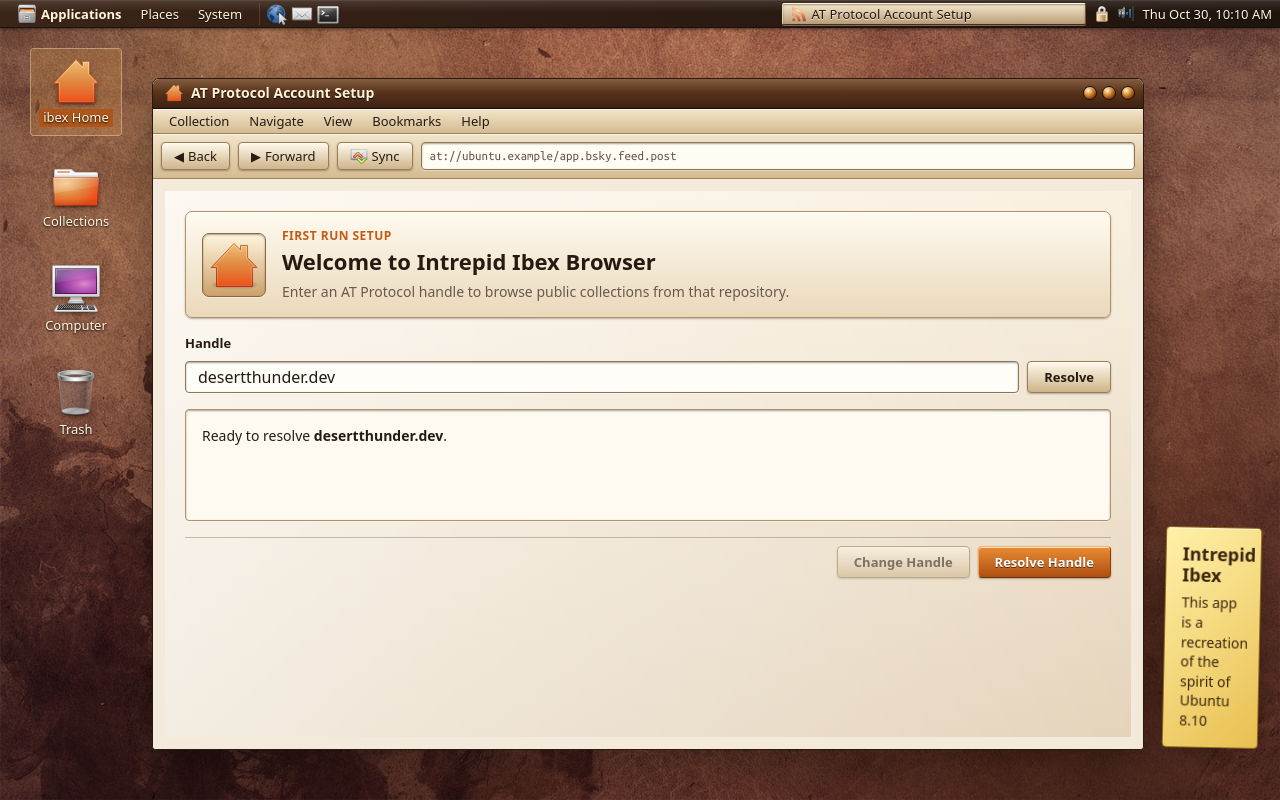
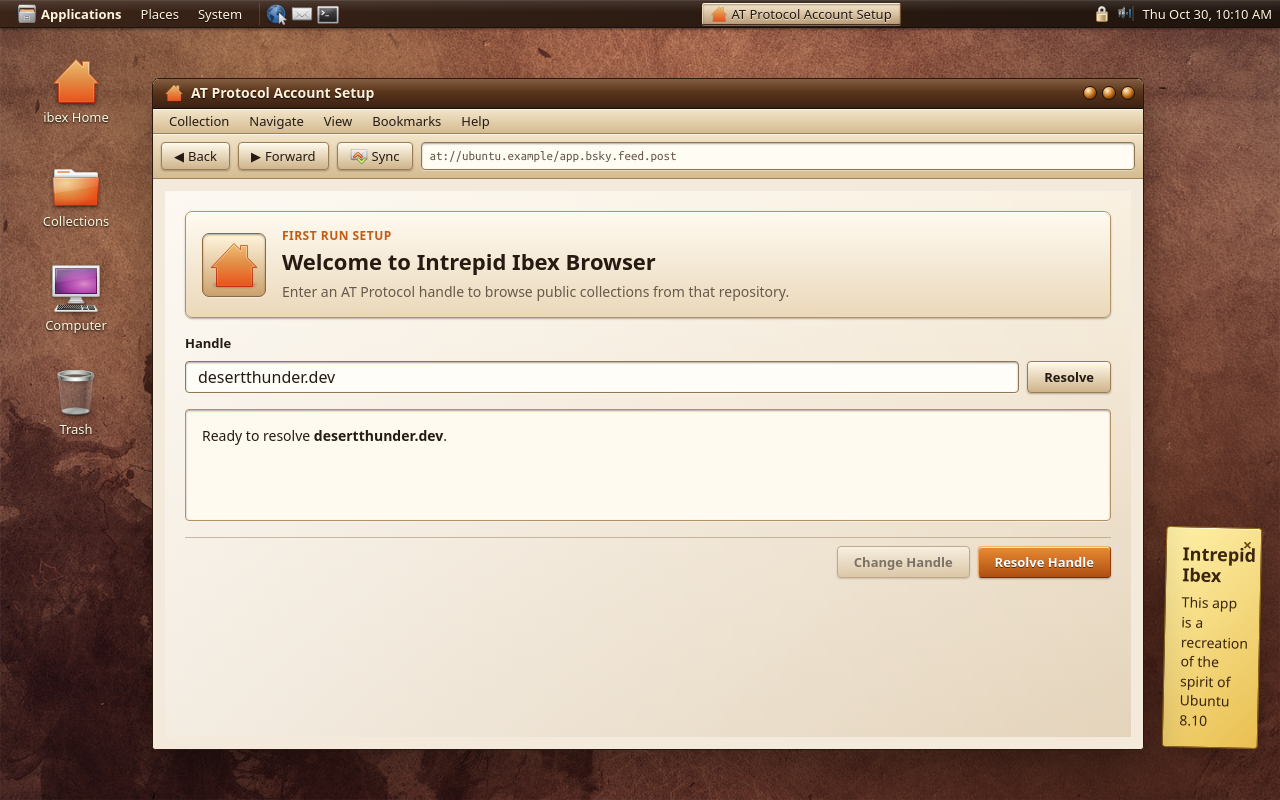
Before and after one commit to desertthunder/ibex, a SvelteKit app: page / in a window 1280 px wide. Built offline with nearby package versions, Linux system fonts and the light colour scheme; what @atcute/client would draw is missing.

Commit message:
feat: maximize windows
* repo link

```diff
--- a/src/lib/components/AboutComputer.svelte
+++ b/src/lib/components/AboutComputer.svelte
@@ -41,7 +41,10 @@
 		</dl>
 	</div>
 
-	<p class="note">Humanity icons, Ubuntu fonts, tan window chrome, and public ATProto repo browsing.</p>
+	<p class="note">
+		View the project on
+		<a href="https://tangled.org/desertthunder.dev/ibex" target="_blank" rel="noreferrer">Tangled</a>.
+	</p>
 </section>
 
 <style>
@@ -129,6 +132,12 @@
 		align-self: end;
 	}
 
+	.note a {
+		color: var(--blue-700);
+		font-weight: 700;
+		text-decoration: underline;
+	}
+
 	@media (max-width: 640px) {
 		.about-computer {
 			padding: var(--space-3);
--- a/src/lib/components/AppWindow.svelte
+++ b/src/lib/components/AppWindow.svelte
@@ -1,4 +1,6 @@
 <script lang="ts">
+	import { browser } from '$app/environment';
+	import { onMount } from 'svelte';
 	import type { Snippet } from 'svelte';
 
 	type Props = {
@@ -8,6 +10,11 @@
 		movable?: boolean;
 		showMenubar?: boolean;
 		showToolbar?: boolean;
+		windowId?: string;
+		maximized?: boolean;
+		onfocus?: () => void;
+		onminimize?: () => void;
+		onmaximize?: () => void;
 		onclose?: () => void;
 	};
 
@@ -18,6 +25,11 @@
 		movable = true,
 		showMenubar = true,
 		showToolbar = true,
+		windowId,
+		maximized = false,
+		onfocus,
+		onminimize,
+		onmaximize,
 		onclose,
 		children
 	}: Props & { children: Snippet } = $props();
@@ -28,8 +40,27 @@
 		null
 	);
 
+	const storageKey = $derived(windowId ? `intrepid-ibex:window-position:${windowId}` : null);
+
+	onMount(() => {
+		if (!browser || !storageKey) return;
+
+		const storedPosition = localStorage.getItem(storageKey);
+		if (!storedPosition) return;
+
+		try {
+			const position = JSON.parse(storedPosition) as { x?: number; y?: number };
+			x = typeof position.x === 'number' ? position.x : 0;
+			y = typeof position.y === 'number' ? position.y : 0;
+		} catch {
+			localStorage.removeItem(storageKey);
+		}
+	});
+
 	function startDrag(event: PointerEvent) {
-		if (!movable || event.button !== 0 || event.target instanceof HTMLButtonElement) {
+		onfocus?.();
+
+		if (!movable || maximized || event.button !== 0 || event.target instanceof HTMLButtonElement) {
 			return;
 		}
 
@@ -54,10 +85,21 @@
 
 		(event.currentTarget as HTMLElement).releasePointerCapture(event.pointerId);
 		drag = null;
+
+		if (browser && storageKey) {
+			localStorage.setItem(storageKey, JSON.stringify({ x, y }));
+		}
 	}
 </script>
 
-<section class="app-window" class:dragging={drag} aria-label={title} style:transform={`translate(${x}px, ${y}px)`}>
+<section
+	class="app-window"
+	class:dragging={drag}
+	class:maximized
+	aria-label={title}
+	role="group"
+	style:transform={maximized ? undefined : `translate(${x}px, ${y}px)`}
+	onpointerdown={onfocus}>
 	<header
 		class="titlebar"
 		role="group"
@@ -71,8 +113,12 @@
 			<h1>{title}</h1>
 		</div>
 		<div class="window-controls" aria-label="Window controls">
-			<button type="button" aria-label="Minimize" tabindex="-1"></button>
-			<button type="button" aria-label="Maximize" tabindex="-1"></button>
+			<button type="button" aria-label="Minimize" tabindex={onminimize ? 0 : -1} onclick={onminimize}></button>
+			<button
+				type="button"
+				aria-label={maximized ? 'Restore' : 'Maximize'}
+				tabindex={onmaximize ? 0 : -1}
+				onclick={onmaximize}></button>
 			<button type="button" aria-label="Close" tabindex={onclose ? 0 : -1} onclick={onclose}></button>
 		</div>
 	</header>
@@ -119,6 +165,11 @@
 
 	.app-window.dragging {
 		user-select: none;
+	}
+
+	.app-window.maximized {
+		border-radius: 0;
+		transform: none;
 	}
 
 	.titlebar {
--- a/src/lib/components/GnomePanel.svelte
+++ b/src/lib/components/GnomePanel.svelte
@@ -1,6 +1,7 @@
 <script lang="ts">
 	import { accountSetup } from '$lib/atproto/setup.svelte';
 	import { repoBrowser } from '$lib/atproto/repo.svelte';
+	import { windowManager } from '$lib/window-manager.svelte';
 
 	const launchers = [
 		{ label: 'Browser', icon: '/icons/humanity/apps/web-browser.svg' },
@@ -66,10 +67,16 @@
 	<div class="panel-spacer" aria-hidden="true"></div>
 
 	<section class="window-list" aria-label="Open windows">
-		<button class="active-window" type="button">
-			<img src="/icons/humanity/apps/internet-feed-reader.svg" alt="" width="16" height="16" />
-			<span>{accountSetup.isConfigured ? 'AT Protocol Collections' : 'AT Protocol Account Setup'}</span>
-		</button>
+		{#each windowManager.openWindows as window (window.id)}
+			<button
+				class="active-window"
+				class:minimized={window.isMinimized}
+				type="button"
+				onclick={() => windowManager.restore(window.id)}>
+				<img src={window.icon} alt="" width="16" height="16" />
+				<span>{window.title}</span>
+			</button>
+		{/each}
 	</section>
 
 	<aside class="panel-tray" aria-label="Status tray">
@@ -224,16 +231,22 @@
 	}
 
 	.window-list {
-		min-width: min(28vw, 19rem);
+		gap: var(--space-1);
+		min-width: min(32vw, 24rem);
 	}
 
 	.active-window {
-		width: 100%;
+		min-width: 8rem;
+		max-width: 13rem;
 		color: #23170f;
 		background: linear-gradient(#f5e7cb, #b99d78);
 		border-color: #fff3dc #755232 #4b2e19 #e8d3b4;
 		box-shadow: var(--shadow-sunken);
 		text-shadow: 0 1px 0 rgb(255 255 255 / 0.65);
+	}
+
+	.active-window.minimized {
+		opacity: 0.72;
 	}
 
 	.active-window span {
--- /dev/null
+++ b/src/lib/window-manager.svelte.ts
@@ -0,0 +1,105 @@
+export type WindowId = 'main' | 'about-computer';
+
+export type ManagedWindow = {
+	id: WindowId;
+	title: string;
+	icon: string;
+	isOpen: boolean;
+	isMinimized: boolean;
+	isMaximized: boolean;
+	zIndex: number;
+};
+
+class WindowManager {
+	windows = $state<ManagedWindow[]>([
+		{
+			id: 'main',
+			title: 'AT Protocol Collections',
+			icon: '/icons/humanity/apps/internet-feed-reader.svg',
+			isOpen: true,
+			isMinimized: false,
+			isMaximized: false,
+			zIndex: 1
+		},
+		{
+			id: 'about-computer',
+			title: 'About This Computer',
+			icon: '/icons/humanity/devices/computer.svg',
+			isOpen: false,
+			isMinimized: false,
+			isMaximized: false,
+			zIndex: 2
+		}
+	]);
+
+	private nextZIndex = 3;
+
+	get openWindows() {
+		return this.windows.filter((window) => window.isOpen);
+	}
+
+	getWindow(id: WindowId) {
+		return this.windows.find((window) => window.id === id);
+	}
+
+	setTitle(id: WindowId, title: string, icon?: string) {
+		const target = this.getWindow(id);
+		if (!target) return;
+
+		if (target.title !== title) target.title = title;
+		if (icon && target.icon !== icon) target.icon = icon;
+	}
+
+	open(id: WindowId) {
+		const target = this.getWindow(id);
+		if (!target) return;
+
+		target.isOpen = true;
+		target.isMinimized = false;
+		this.focus(id);
+	}
+
+	close(id: WindowId) {
+		const target = this.getWindow(id);
+		if (!target || id === 'main') return;
+
+		target.isOpen = false;
+		target.isMinimized = false;
+		target.isMaximized = false;
+	}
+
+	focus(id: WindowId) {
+		const target = this.getWindow(id);
+		if (!target) return;
+
+		target.zIndex = this.nextZIndex;
+		this.nextZIndex += 1;
+	}
+
+	minimize(id: WindowId) {
+		const target = this.getWindow(id);
+		if (!target) return;
+
+		target.isMinimized = true;
+	}
+
+	restore(id: WindowId) {
+		const target = this.getWindow(id);
+		if (!target) return;
+
+		target.isOpen = true;
+		target.isMinimized = false;
+		this.focus(id);
+	}
+
+	toggleMaximize(id: WindowId) {
+		const target = this.getWindow(id);
+		if (!target) return;
+
+		target.isMaximized = !target.isMaximized;
+		target.isMinimized = false;
+		this.focus(id);
+	}
+}
+
+export const windowManager = new WindowManager();
--- a/src/routes/+layout.svelte
+++ b/src/routes/+layout.svelte
@@ -2,6 +2,7 @@
 	import { onMount } from 'svelte';
 	import { accountSetup } from '$lib/atproto/setup.svelte';
 	import favicon from '$lib/assets/favicon.svg';
+	import { windowManager } from '$lib/window-manager.svelte';
 	import AboutComputer from '$lib/components/AboutComputer.svelte';
 	import AppWindow from '$lib/components/AppWindow.svelte';
 	import DesktopIcon from '$lib/components/DesktopIcon.svelte';
@@ -11,17 +12,34 @@
 
 	let { children } = $props();
 	let showAboutComputer = $state(false);
+	let showStickyNote = $state(true);
 
 	const shortcuts = $derived([
-		{ label: 'ibex Home', icon: '/icons/humanity/places/user-home.svg', selected: true },
-		{ label: 'Collections', icon: '/icons/humanity/places/folder.svg' },
+		{
+			label: 'ibex Home',
+			icon: '/icons/humanity/places/user-home.svg',
+			selected: false,
+			onactivate: () => windowManager.restore('main')
+		},
+		{
+			label: 'Collections',
+			icon: '/icons/humanity/places/folder.svg',
+			onactivate: () => windowManager.restore('main')
+		},
 		{
 			label: 'Computer',
 			icon: '/icons/humanity/devices/computer.svg',
 			selected: showAboutComputer,
-			onactivate: () => (showAboutComputer = true)
+			onactivate: () => {
+				showAboutComputer = true;
+				windowManager.open('about-computer');
+			}
 		},
-		{ label: 'Trash', icon: '/icons/humanity/places/user-trash.svg' }
+		{
+			label: 'Trash',
+			icon: '/icons/humanity/places/user-trash.svg',
+			onactivate: () => window.open('https://tangled.org/desertthunder.dev/ibex', '_blank', 'noopener,noreferrer')
+		}
 	]);
 
 	const windowTitle = $derived(
@@ -30,6 +48,13 @@
 	const windowIcon = $derived(
 		accountSetup.isConfigured ? '/icons/humanity/apps/internet-feed-reader.svg' : '/icons/humanity/places/user-home.svg'
 	);
+	const mainWindow = $derived(windowManager.getWindow('main'));
+	const aboutWindow = $derived(windowManager.getWindow('about-computer'));
+
+	$effect(() => {
+		windowManager.setTitle('main', windowTitle, windowIcon);
+		showAboutComputer = windowManager.getWindow('about-computer')?.isOpen ?? false;
+	});
 
 	onMount(() => {
 		accountSetup.load();
@@ -52,8 +77,16 @@
 			{/each}
 		</section>
 
-		<div class="primary-window">
-			<AppWindow title={windowTitle} icon={windowIcon}>
+		{#if mainWindow?.isOpen && !mainWindow.isMinimized}
+			<div class="primary-window" class:maximized={mainWindow.isMaximized} style:z-index={mainWindow.zIndex}>
+				<AppWindow
+					windowId="main"
+					title={windowTitle}
+					icon={windowIcon}
+					maximized={mainWindow.isMaximized}
+					onfocus={() => windowManager.focus('main')}
+					onminimize={() => windowManager.minimize('main')}
+					onmaximize={() => windowManager.toggleMaximize('main')}>
 					{#if accountSetup.isConfigured}
 						{@render children()}
 					{:else}
@@ -61,25 +94,33 @@
 					{/if}
 				</AppWindow>
 			</div>
+		{/if}
 
-		{#if showAboutComputer}
-			<div class="about-window">
+		{#if showAboutComputer && aboutWindow?.isOpen && !aboutWindow.isMinimized}
+			<div class="about-window" class:maximized={aboutWindow.isMaximized} style:z-index={aboutWindow.zIndex}>
 				<AppWindow
+					windowId="about-computer"
 					title="About This Computer"
 					icon="/icons/humanity/devices/computer.svg"
 					showMenubar={false}
 					showToolbar={false}
-					onclose={() => (showAboutComputer = false)}>
+					maximized={aboutWindow.isMaximized}
+					onfocus={() => windowManager.focus('about-computer')}
+					onminimize={() => windowManager.minimize('about-computer')}
+					onmaximize={() => windowManager.toggleMaximize('about-computer')}
+					onclose={() => windowManager.close('about-computer')}>
 					<AboutComputer />
 				</AppWindow>
 			</div>
 		{/if}
 
-		<!-- TODO: make this closeable -->
+		{#if showStickyNote}
 			<aside class="sticky-note" aria-label="Design note">
+				<button type="button" aria-label="Close note" onclick={() => (showStickyNote = false)}>×</button>
 				<h2>Intrepid Ibex</h2>
 				<p>This app is a recreation of the spirit of Ubuntu 8.10</p>
 			</aside>
+		{/if}
 	</main>
 </div>
 
@@ -113,6 +154,7 @@
 	}
 
 	.primary-window {
+		position: relative;
 		align-self: center;
 		height: min(42rem, calc(100vh - 6.5rem));
 		min-height: 28rem;
@@ -120,6 +162,18 @@
 
 	.primary-window :global(.app-window) {
 		height: 100%;
+	}
+
+	.primary-window.maximized,
+	.about-window.maximized {
+		position: fixed;
+		top: 1.75rem;
+		right: 0;
+		bottom: 0;
+		left: 0;
+		width: auto;
+		height: auto;
+		min-height: 0;
 	}
 
 	.about-window {
@@ -136,6 +190,7 @@
 	}
 
 	.sticky-note {
+		position: relative;
 		align-self: end;
 		width: min(18rem, 100%);
 		margin-bottom: var(--space-8);
@@ -148,6 +203,17 @@
 		box-shadow:
 			0 12px 24px rgb(0 0 0 / 0.25),
 			0 1px 0 rgb(255 255 255 / 0.72) inset;
+	}
+
+	.sticky-note button {
+		position: absolute;
+		top: var(--space-1);
+		right: var(--space-1);
+		width: 1.25rem;
+		height: 1.25rem;
+		color: #6b4a12;
+		font-weight: 700;
+		cursor: default;
 	}
 
 	.sticky-note h2 {
```
Lines whose indentation alone changed are shown as unchanged.
